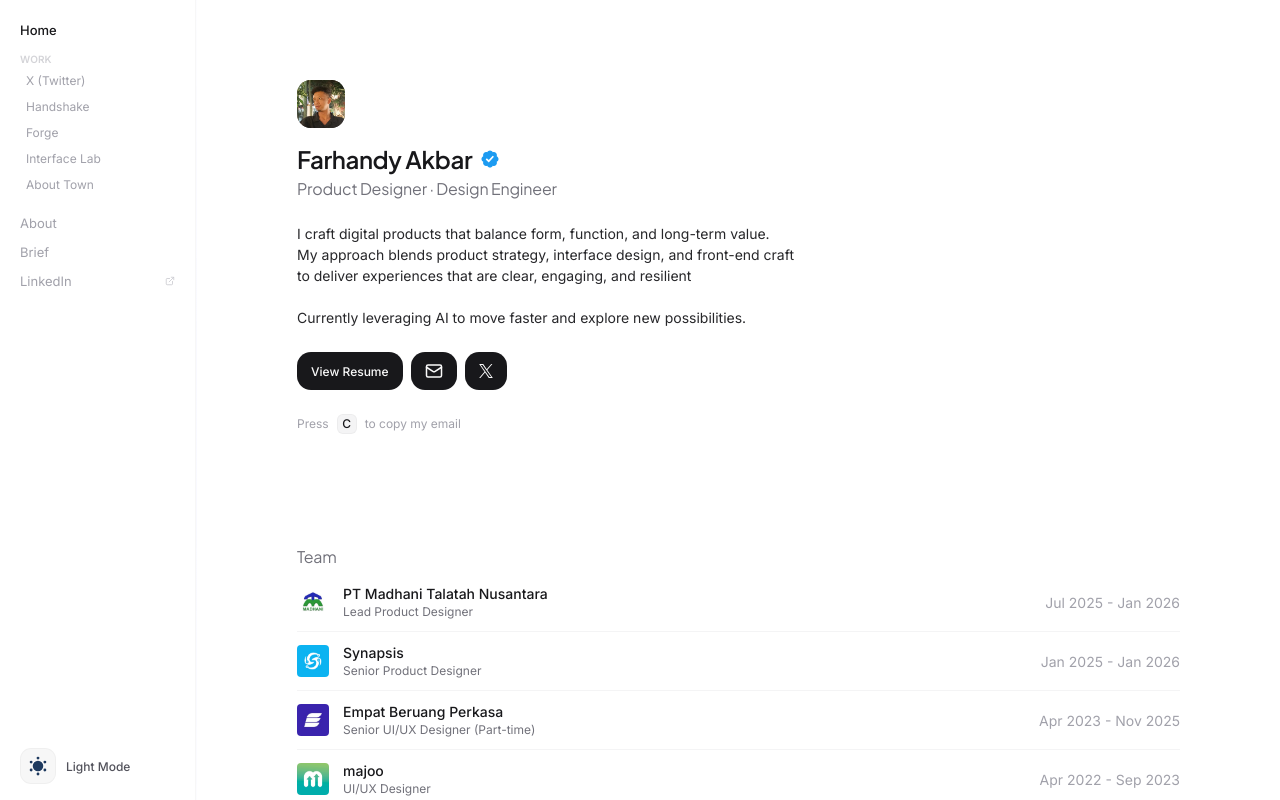
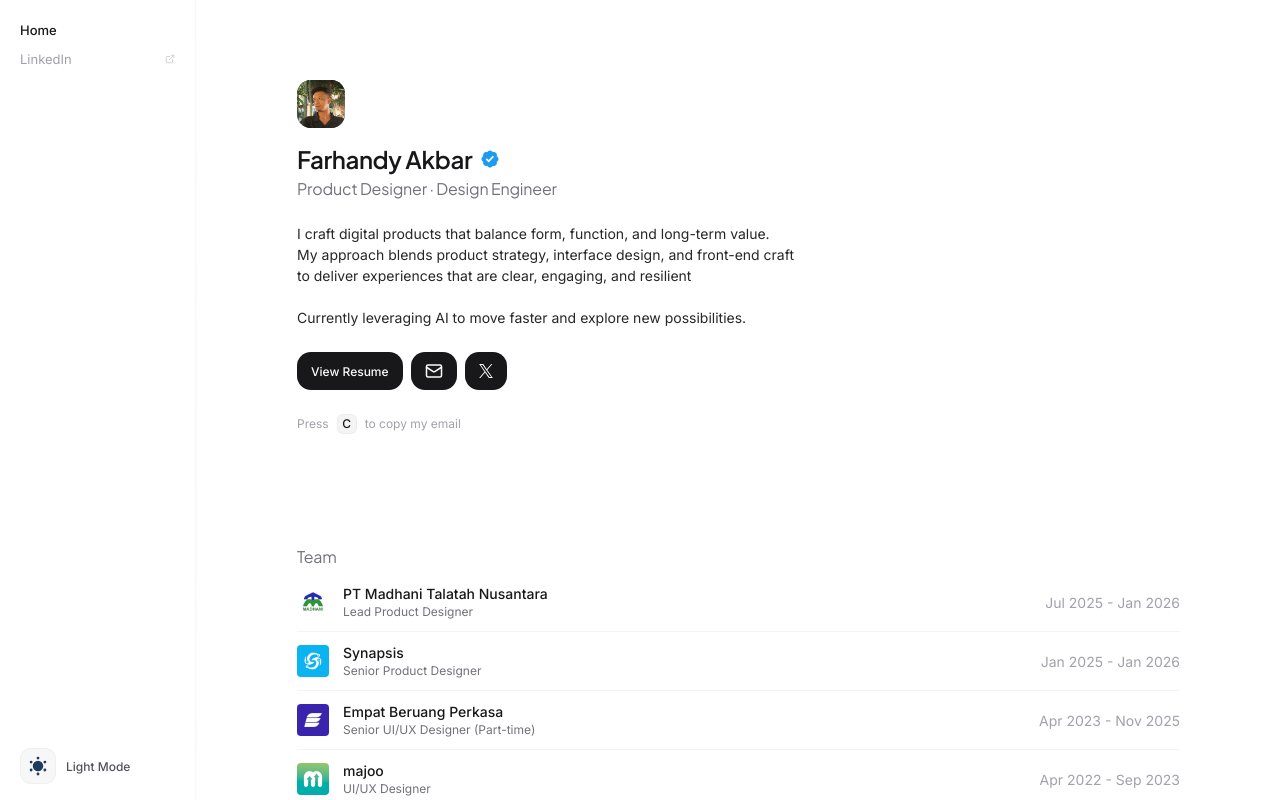
Before and after one commit to Farhandy-Akbar/portfolio-v3, a Next.js app: page / in a window 1280 px wide. Shown: the top 800 px of the page. Built offline with nearby package versions, Linux system fonts and the light colour scheme.

Commit message:
feat: add D keyboard shortcut for theme toggle; hide dummy Work nav items and WORKS section

```diff
--- a/src/app/page.tsx
+++ b/src/app/page.tsx
@@ -392,6 +392,20 @@
     localStorage.setItem("theme", themeMode);
   }, [themeMode]);
 
+  useEffect(() => {
+    const onKeyDown = (e: KeyboardEvent) => {
+      if (e.key === "d" || e.key === "D") {
+        const target = e.target as HTMLElement | null;
+        if (target && (target.tagName === "INPUT" || target.tagName === "TEXTAREA" || target.isContentEditable)) {
+          return;
+        }
+        toggleTheme();
+      }
+    };
+    window.addEventListener("keydown", onKeyDown);
+    return () => window.removeEventListener("keydown", onKeyDown);
+  });
+
   const toggleTheme = async () => {
     const nextTheme = themeMode === "dark" ? "light" : "dark";
 
@@ -475,20 +489,6 @@
       <aside style={{ width: "196px", minWidth: "196px", position: "fixed", top: 0, left: 0, height: "100vh", display: "flex", flexDirection: "column", borderRight: `1px solid ${theme.sidebarBorder}`, overflowY: "auto", zIndex: 10, background: theme.sidebar }}>
         <nav style={{ padding: "16px 12px", display: "flex", flexDirection: "column", gap: "1px", flex: 1 }}>
           <NavItem href="#" active theme={theme}>Home</NavItem>
-
-          <div style={{ fontFamily: "var(--font-inter), system-ui, -apple-system, Segoe UI, Roboto, Arial, sans-serif", fontSize: "10px", color: theme.navLabel, padding: "8px 8px 2px", textTransform: "uppercase", letterSpacing: "0.1px", fontWeight: 600 }}>
-            Work
-          </div>
-
-          {workNav.map(name => (
-            <NavItem key={name} href={`#${slugify(name)}`} isWork theme={theme}>{name}</NavItem>
-          ))}
-
-          <div style={{ height: "10px" }} />
-
-          {["About", "Brief"].map(name => (
-            <NavItem key={name} href="#" theme={theme}>{name}</NavItem>
-          ))}
 
           <NavItem href="https://linkedin.com/in/farhandyakbar" external theme={theme}>LinkedIn</NavItem>
         </nav>
@@ -668,7 +668,8 @@
           </div>
         </section>
 
-        {/* WORKS */}
+        {/* WORKS (hidden — still dummy). To restore: change `false` below to `true`. */}
+        {false && (
           <section ref={worksRef as any} style={{ padding: "56px 100px", display: "flex", flexDirection: "column", gap: "16px" }}>
             <span style={{ fontFamily: "var(--font-plus-jakarta), sans-serif", fontSize: "16px", fontWeight: 400, letterSpacing: "-0.2px", color: theme.heroRole }}>
               Works
@@ -712,6 +713,7 @@
               ))}
             </div>
           </section>
+        )}
 
         {/* footerDivider */}
         <div style={{ height: "1px", background: theme.footerDivider, width: "100%" }} />
```
Lines whose indentation alone changed are shown as unchanged.
